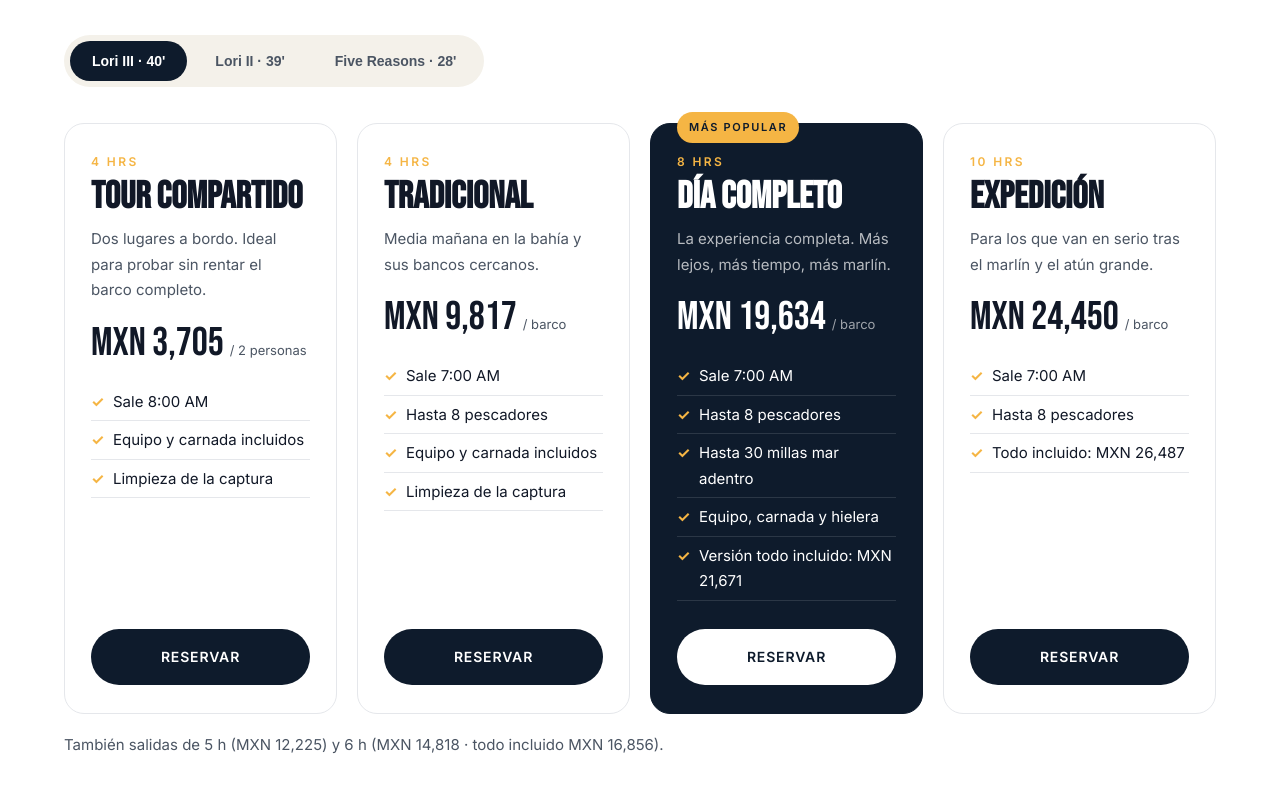
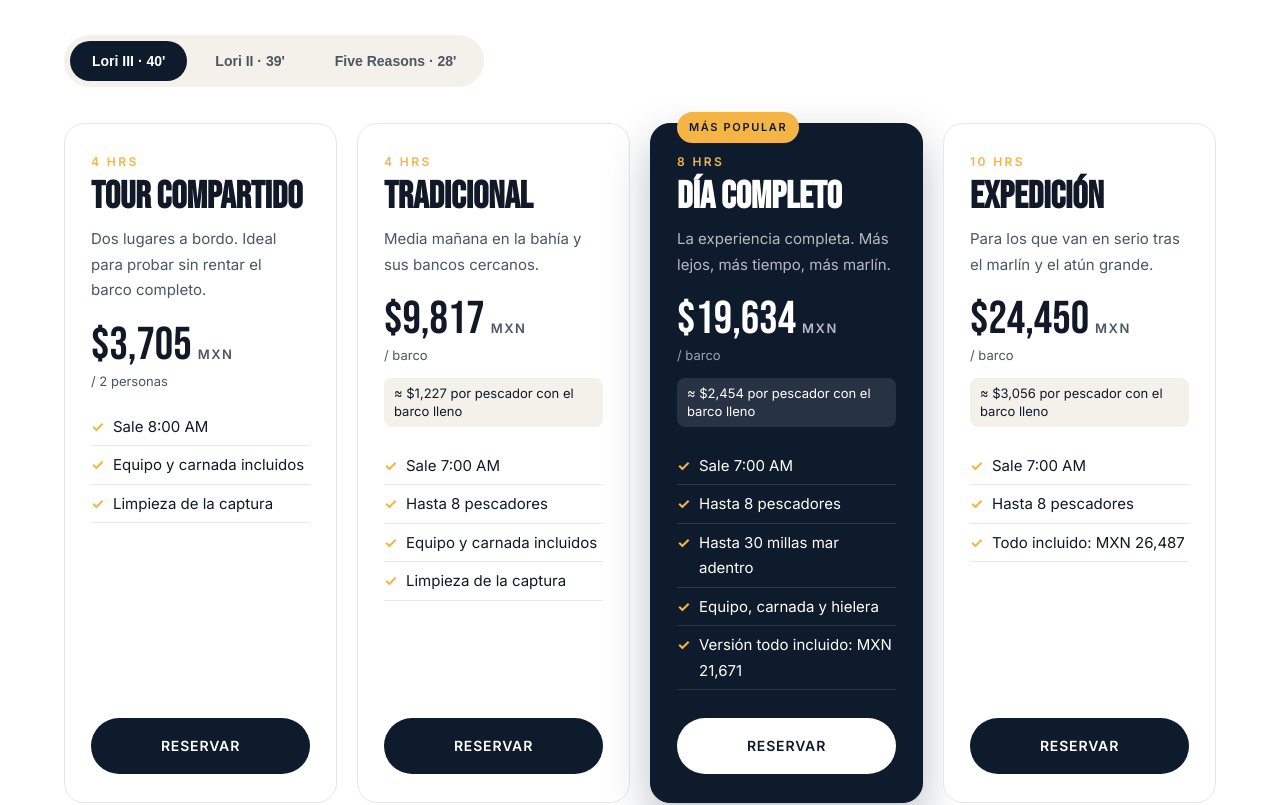
Before and after one commit to AxelSandovalH/LorisFleet, a plain HTML site: page index.html in a window 1280 px wide. Shown: the part 6460-7265 px from the top of the page. Drawn offline with Linux system fonts and the light colour scheme.

Commit message:
Tarifas: precio por pescador, reserva por WhatsApp con mensaje y mejor formato
Co-Authored-By: Claude Sonnet 5.5 <noreply@anthropic.com>

```diff
--- a/script.js
+++ b/script.js
@@ -19,7 +19,7 @@ links.querySelectorAll('a').forEach(a => a.addEventListener('click', () => {
 const tabs = document.querySelectorAll('.tab');
 const panels = document.querySelectorAll('.panel');
 function showTab(id) {
-  tabs.forEach(t => t.classList.toggle('active', t.dataset.tab === id));
+  tabs.forEach(t => { const on = t.dataset.tab === id; t.classList.toggle('active', on); t.setAttribute('aria-selected', String(on)); });
   panels.forEach(p => p.classList.toggle('active', p.dataset.panel === id));
 }
 tabs.forEach(t => t.addEventListener('click', () => showTab(t.dataset.tab)));
@@ -100,3 +100,47 @@ document.querySelectorAll('.boat-media').forEach(m => {
     setTimeout(() => { main.src = t.dataset.src; main.onload = () => main.classList.remove('swap'); }, 200);
   }));
 });
+
+// Tarifas: formato de precio, precio por pescador y reserva por WhatsApp con mensaje listo
+(() => {
+  const en = document.documentElement.lang === 'en';
+  const waBase = (document.querySelector('.wa-float') || {}).href || '';
+  const fmt = n => n.toLocaleString(en ? 'en-US' : 'es-MX');
+  document.querySelectorAll('.panel').forEach(panel => {
+    const tab = document.querySelector('.tab[data-tab="' + panel.dataset.panel + '"]');
+    const boat = tab ? tab.textContent.split('\u00b7')[0].trim() : '';
+    panel.querySelectorAll('.card').forEach(card => {
+      const price = card.querySelector('.price');
+      const small = price.querySelector('small');
+      const m = price.firstChild.textContent.match(/MXN\s*([\d,]+)/);
+      if (!m) return;
+      const amount = parseInt(m[1].replace(/,/g, ''), 10);
+      price.firstChild.textContent = '$' + m[1];
+      const cur = document.createElement('span');
+      cur.className = 'cur';
+      cur.textContent = 'MXN';
+      price.insertBefore(cur, small);
+      const cap = (card.textContent.match(/(?:Hasta|Up to)\s+(\d+)/) || [])[1];
+      const isBoat = small && /barco|boat/i.test(small.textContent);
+      if (cap && isBoat) {
+        const p = document.createElement('p');
+        p.className = 'per';
+        p.textContent = en
+          ? '\u2248 $' + fmt(Math.round(amount / cap)) + ' per angler with a full boat'
+          : '\u2248 $' + fmt(Math.round(amount / cap)) + ' por pescador con el barco lleno';
+        price.after(p);
+      }
+      const btn = card.querySelector('.btn');
+      if (btn && waBase) {
+        const hrs = card.querySelector('.card-hrs').textContent.trim();
+        const name = card.querySelector('h3').textContent.trim();
+        const msg = en
+          ? 'Hi, I\u2019d like to book the ' + boat + ' \u2014 ' + name + ' (' + hrs + ')'
+          : 'Hola, quiero reservar el ' + boat + ' \u2014 ' + name + ' (' + hrs + ')';
+        btn.href = waBase.split('?')[0] + '?text=' + encodeURIComponent(msg);
+        btn.target = '_blank';
+        btn.rel = 'noopener';
+      }
+    });
+  });
+})();
--- a/styles.css
+++ b/styles.css
@@ -271,3 +271,20 @@ h1,h2,h3{text-wrap:balance}
 .boat-body .h3{margin-bottom:6px}
 .boat-body .btn{margin-top:4px}
 @media (max-width:768px){.specs{grid-template-columns:1fr 1fr}.thumbs{gap:8px}}
+
+/* tarifas */
+.tab{transition:background .2s,color .2s}
+.tab:not(.active):hover{color:var(--navy);background:rgba(14,27,44,.06)}
+.panel.active{animation:panelIn .35s ease}
+@keyframes panelIn{from{opacity:0;transform:translateY(10px)}to{opacity:1;transform:none}}
+.card{transition:transform .2s,box-shadow .2s}
+.card:hover{transform:translateY(-4px);box-shadow:0 14px 34px rgba(14,27,44,.12)}
+.card.featured{box-shadow:0 18px 44px rgba(14,27,44,.28)}
+.price{font-size:46px;display:flex;align-items:baseline;flex-wrap:wrap;gap:0 6px;margin-bottom:6px}
+.price .cur{font-family:var(--body);font-size:13px;font-weight:600;letter-spacing:.12em;color:var(--muted)}
+.price small{flex-basis:100%;margin:6px 0 0}
+.per{font-size:13px;color:var(--navy);background:var(--sand);border-radius:8px;padding:6px 10px;margin:10px 0 20px;line-height:1.4}
+.card.featured .per{background:rgba(255,255,255,.1);color:#fff}
+.card.featured .price .cur{color:rgba(255,255,255,.7)}
+.card:not(:has(.per)) .price{margin-bottom:20px}
+@media (prefers-reduced-motion:reduce){.panel.active{animation:none}}
```
